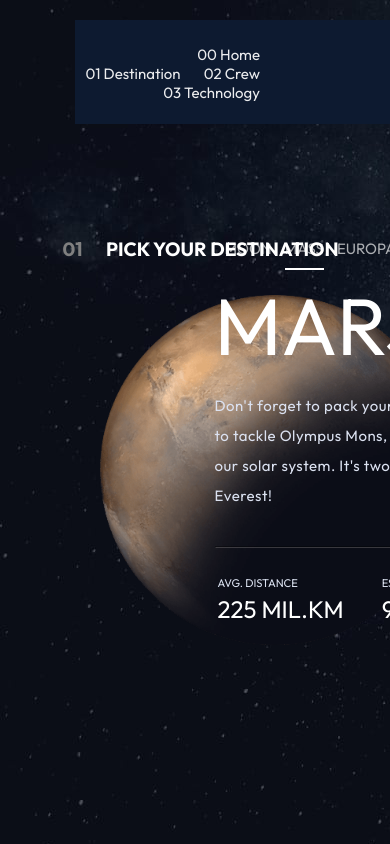
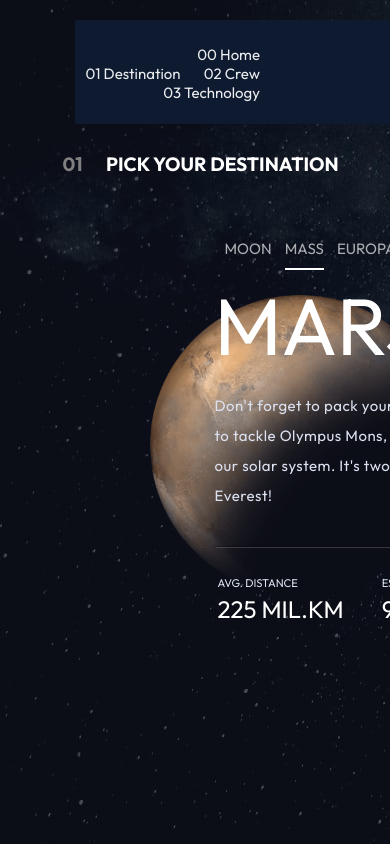
Before and after one commit to PercyAyimbilaNsolemna/Space_Tourism_Challenge, a plain HTML site: page destination.html in a window 390 px wide. Shown: the top 844 px of the page. Drawn offline with Linux system fonts and the light colour scheme.

Commit message:
Added styles tpo the img at a max width of 977px.

```diff
--- a/css/destination.css
+++ b/css/destination.css
@@ -177,6 +177,12 @@ td {
     }
 
     .question {
-        top: 25%;
+        top: 15%;
+    }
+
+    img {
+        width: 300px;
+        top: 35%;
+        left: 150px;
     }
 }
```
